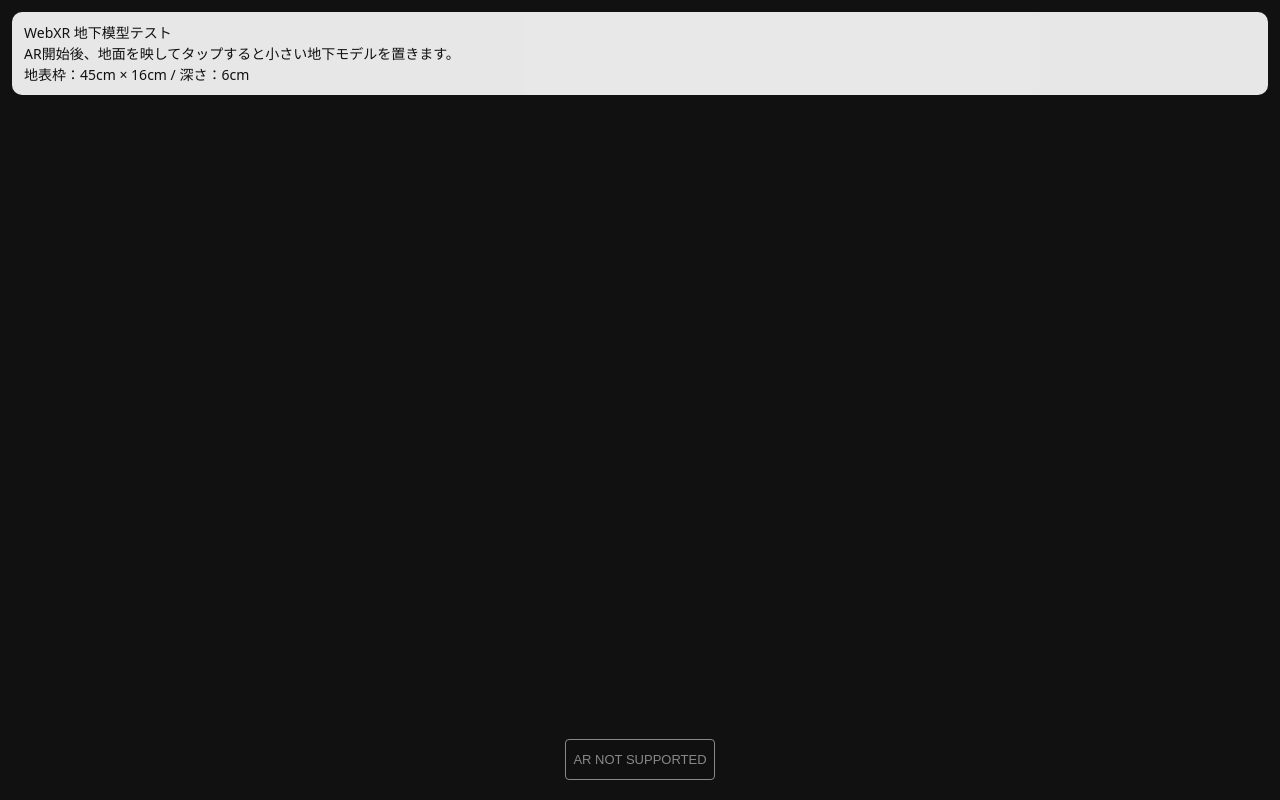
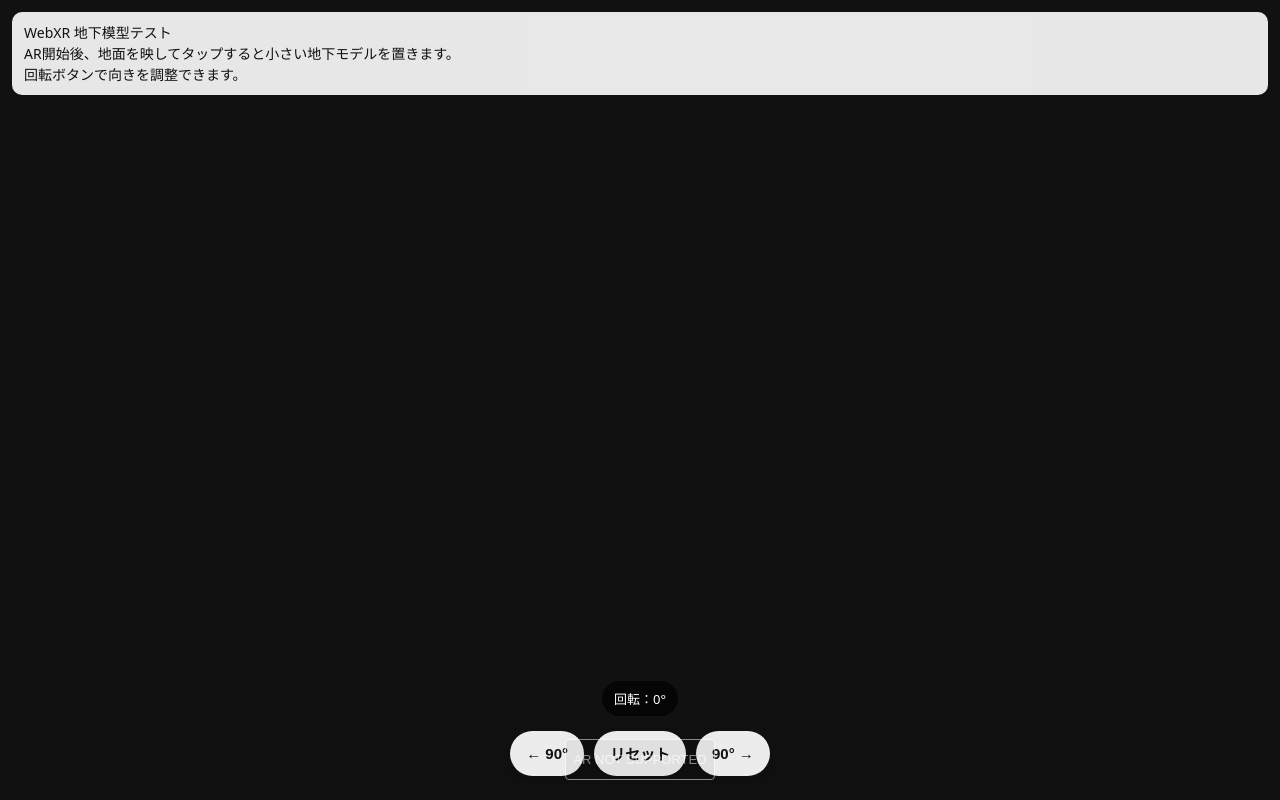
Before and after one commit to fujiim-alt/WebXR_Maisetsu, a plain HTML site: page index.html in a window 1280 px wide. Drawn offline with nearby package versions, Linux system fonts and the light colour scheme.

Commit message:
Update index.html

```diff
--- a/index.html
+++ b/index.html
@@ -30,6 +30,42 @@
       line-height: 1.5;
       z-index: 10;
     }
+
+    #controls {
+      position: fixed;
+      left: 12px;
+      right: 12px;
+      bottom: 24px;
+      display: flex;
+      gap: 10px;
+      justify-content: center;
+      z-index: 20;
+      pointer-events: auto;
+    }
+
+    .control-button {
+      padding: 12px 16px;
+      border: none;
+      border-radius: 999px;
+      background: rgba(255, 255, 255, 0.92);
+      color: #111;
+      font-size: 15px;
+      font-weight: 700;
+      box-shadow: 0 4px 14px rgba(0, 0, 0, 0.25);
+    }
+
+    #rotationLabel {
+      position: fixed;
+      left: 50%;
+      bottom: 84px;
+      transform: translateX(-50%);
+      padding: 8px 12px;
+      border-radius: 999px;
+      background: rgba(0, 0, 0, 0.7);
+      color: #fff;
+      font-size: 13px;
+      z-index: 20;
+    }
   </style>
 </head>
 
@@ -37,7 +73,17 @@
   <div id="info">
     WebXR 地下模型テスト<br>
     AR開始後、地面を映してタップすると小さい地下モデルを置きます。<br>
-    地表枠：45cm × 16cm / 深さ：6cm
+    回転ボタンで向きを調整できます。
+  </div>
+
+  <div id="rotationLabel">
+    回転：0°
+  </div>
+
+  <div id="controls">
+    <button class="control-button" id="rotateLeft">← 90°</button>
+    <button class="control-button" id="resetRotation">リセット</button>
+    <button class="control-button" id="rotateRight">90° →</button>
   </div>
 
   <script type="module">
@@ -51,6 +97,37 @@
     let reticle;
     let hitTestSource = null;
     let hitTestSourceRequested = false;
+
+    // 向き調整用
+    let rotationY = 0;
+
+    const rotationLabel = document.getElementById("rotationLabel");
+    const rotateLeftButton = document.getElementById("rotateLeft");
+    const rotateRightButton = document.getElementById("rotateRight");
+    const resetRotationButton = document.getElementById("resetRotation");
+
+    rotateLeftButton.addEventListener("click", function(event) {
+      event.stopPropagation();
+      rotationY -= Math.PI / 2;
+      updateRotationLabel();
+    });
+
+    rotateRightButton.addEventListener("click", function(event) {
+      event.stopPropagation();
+      rotationY += Math.PI / 2;
+      updateRotationLabel();
+    });
+
+    resetRotationButton.addEventListener("click", function(event) {
+      event.stopPropagation();
+      rotationY = 0;
+      updateRotationLabel();
+    });
+
+    function updateRotationLabel() {
+      const degrees = Math.round(THREE.MathUtils.radToDeg(rotationY));
+      rotationLabel.textContent = "回転：" + degrees + "°";
+    }
 
     init();
     animate();
@@ -109,8 +186,14 @@
 
       const model = createUndergroundMiniModel();
 
+      // タップした地面位置へ配置
       model.position.setFromMatrixPosition(reticle.matrix);
+
+      // 地面の向きに合わせる
       model.quaternion.setFromRotationMatrix(reticle.matrix);
+
+      // 追加でユーザー指定の回転をかける
+      model.rotateY(rotationY);
 
       scene.add(model);
     }
@@ -118,7 +201,7 @@
     function createUndergroundMiniModel() {
       const group = new THREE.Group();
 
-      // 実寸の 1/100 スケール想定
+      // 小さい模型版
       // 45m -> 45cm = 0.45m
       // 16m -> 16cm = 0.16m
       // 2.5m -> 2.5cm = 0.025m
@@ -130,10 +213,10 @@
       const lightHeight = 0.025;
       const darkHeight = 0.035;
 
-      const lightCenterY = -lightHeight / 2;              // -0.0125m
-      const darkCenterY = -lightHeight - darkHeight / 2;  // -0.0425m
+      const lightCenterY = -lightHeight / 2;
+      const darkCenterY = -lightHeight - darkHeight / 2;
 
-      // 地下：薄色 GL 0cm ～ -2.5cm
+      // GL 0cm ～ -2.5cm：薄色
       const lightBoxGeometry = new THREE.BoxGeometry(width, lightHeight, depth);
       const lightBoxMaterial = new THREE.MeshStandardMaterial({
         color: 0x00aaff,
@@ -146,7 +229,7 @@
       lightBox.position.y = lightCenterY;
       group.add(lightBox);
 
-      // 地下：濃色 -2.5cm ～ -6.0cm
+      // GL -2.5cm ～ -6.0cm：濃色
       const darkBoxGeometry = new THREE.BoxGeometry(width, darkHeight, depth);
       const darkBoxMaterial = new THREE.MeshStandardMaterial({
         color: 0x0044ff,
@@ -159,7 +242,7 @@
       darkBox.position.y = darkCenterY;
       group.add(darkBox);
 
-      // 枠線
+      // 薄色ボックス枠線
       const lightEdges = new THREE.EdgesGeometry(lightBoxGeometry);
       const lightLine = new THREE.LineSegments(
         lightEdges,
@@ -168,6 +251,7 @@
       lightLine.position.y = lightCenterY;
       group.add(lightLine);
 
+      // 濃色ボックス枠線
       const darkEdges = new THREE.EdgesGeometry(darkBoxGeometry);
       const darkLine = new THREE.LineSegments(
         darkEdges,
```
